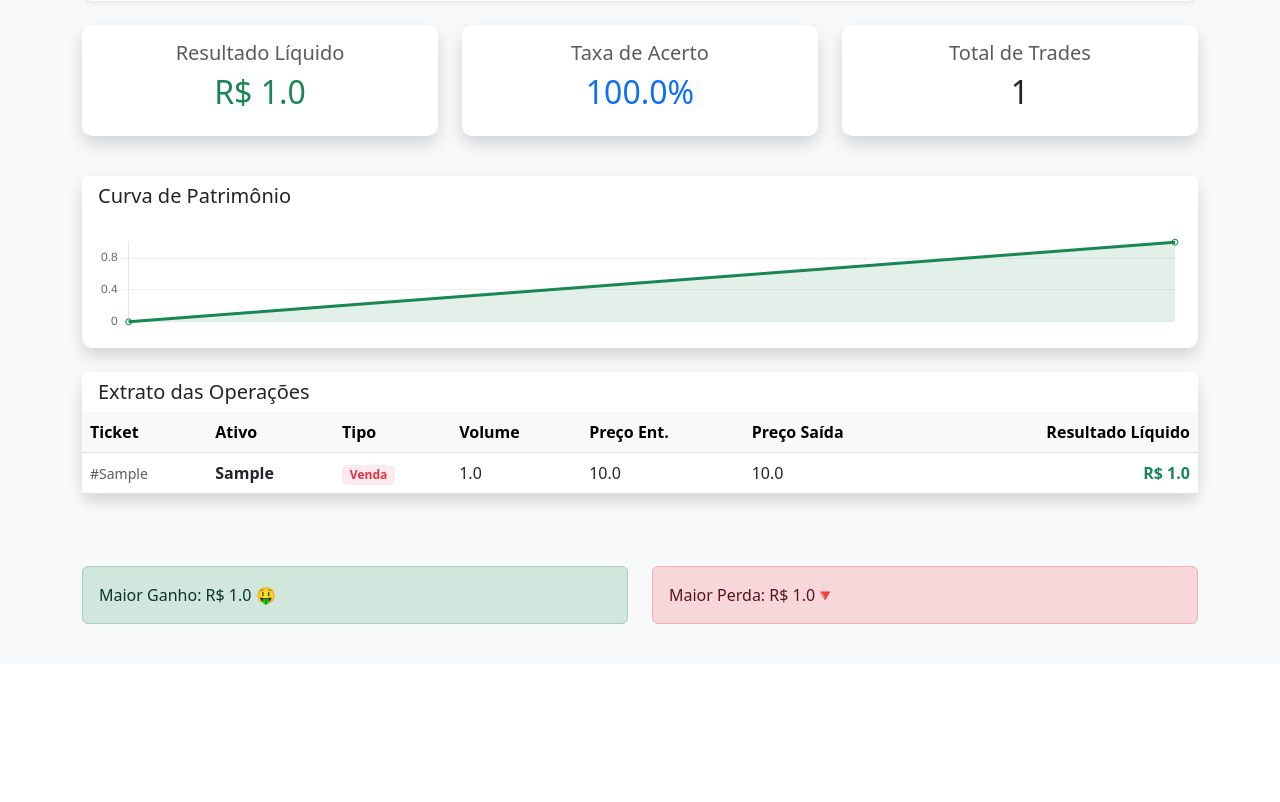
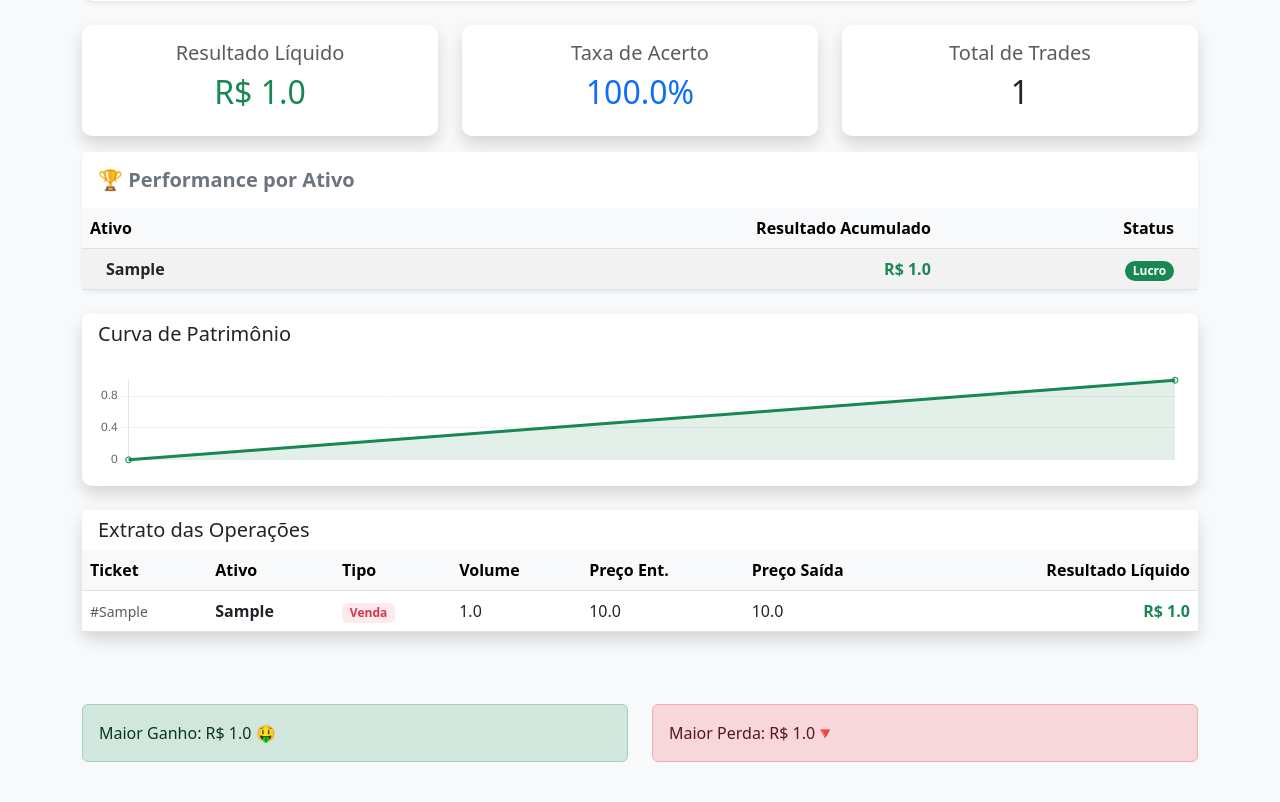
Before and after one commit to Adecidio/tradejournal-lite, a Flask app: page / in a window 1280 px wide. Shown: the part 259-1061 px from the top of the page. Before the commit the page ends 883 px from the top, so only its background shows below. Run offline with Flask 3, Linux system fonts and the light colour scheme; a user stored in the database is signed in; tables that the repository leaves empty hold one stand-in row (values such as "Sample post").

Commit message:
Adição de tabela de performance de diferente ativos

```diff
--- a/app/services.py
+++ b/app/services.py
@@ -146,7 +146,7 @@ def gerar_dados_dashboard(user):
         return {
             "total_trades": 0, "resultado_financeiro": 0, "maior_ganho": 0,
             "maior_perda": 0, "taxa_acerto": 0, "profit_factor": 0,
-            "grafico_dados": [], "lista_trades": []
+            "grafico_dados": [], "lista_trades": [], "performance_ativos": []
         }
 
     dados_lista = []
@@ -167,6 +167,7 @@ def gerar_dados_dashboard(user):
     if 'close_time' in df.columns:
         df['close_time'] = pd.to_datetime(df['close_time']).fillna(pd.Timestamp('1970-01-01'))
 
+    # --- CÁLCULOS GERAIS
     total_trades = len(df)
     resultado_financeiro = df['net_result'].sum()
     maior_lucro = df['net_result'].max()
@@ -183,9 +184,22 @@ def gerar_dados_dashboard(user):
         taxa_acerto = 0
         profit_factor = 0
 
+    # --- PERFORMANCE POR ATIVO ---
+    # Agrupa pelo símbolo e soma o resultado financeiro
+    # Reset index transforma o agrupamento de volta em colunas normais
+    df_ativos = df.groupby('symbol')['net_result'].sum().reset_index()
+
+    # Ordena do maior lucro para o menor (ou maior prejuízo)
+    df_ativos = df_ativos.sort_values(by='net_result', ascending=False)
+
+    # Converte para lista de dicionários para o HTML ler
+    performance_ativos = df_ativos.to_dict('records')
+
+    # Gráfico de Curva de Patrimônio
     lista_patrimonio = df['net_result'].cumsum().tolist()
     lista_patrimonio.insert(0, 0)
 
+    # Lista de Trades Detalhada
     df_sorted = df.sort_values(by='close_time', ascending=False)
     lista_trades_recente = df_sorted.to_dict('records')
 
@@ -198,5 +212,6 @@ def gerar_dados_dashboard(user):
         "taxa_acerto": round(taxa_acerto, 2),
         "profit_factor": profit_factor,
         "grafico_dados": lista_patrimonio,
-        "lista_trades": lista_trades_recente
+        "lista_trades": lista_trades_recente,
+        "performance_ativos": performance_ativos
     }
--- a/app/templates/dashboard.html
+++ b/app/templates/dashboard.html
@@ -78,6 +78,53 @@
             <div class="card-body">
                 <h5 class="text-muted">Total de Trades</h5>
                 <h2>{{ dados.total_trades }}</h2>
+            </div>
+        </div>
+    </div>
+</div>
+<div class="row mb-4">
+    <div class="col-12">
+        <div class="card border-0 shadow-sm h-100">
+            <div class="card-header bg-white border-0 py-3">
+                <h5 class="mb-0 fw-bold text-secondary">🏆 Performance por Ativo</h5>
+            </div>
+            <div class="card-body p-0">
+                <div class="table-responsive">
+                    <table class="table table-striped table-hover mb-0 align-middle">
+                        <thead class="table-light">
+                            <tr>
+                                <th class="ps-2">Ativo</th>
+                                <th class="text-end pe-4">Resultado Acumulado</th>
+                                <th class="text-end pe-4">Status</th>
+                            </tr>
+                        </thead>
+                        <tbody>
+                            {% for ativo in dados.performance_ativos %}
+                            <tr>
+                                <td class="ps-4 fw-bold">{{ ativo.symbol }}</td>
+                                <td class="text-end pe-4 fw-bold {{ 'text-success' if ativo.net_result >= 0 else 'text-danger' }}">
+                                    R$ {{ ativo.net_result|round(2) }}
+                                </td>
+                                <td class="text-end pe-4">
+                                    {% if ativo.net_result > 0 %}
+                                        <span class="badge bg-success rounded-pill">Lucro</span>
+                                    {% elif ativo.net_result < 0 %}
+                                        <span class="badge bg-danger rounded-pill">Prejuízo</span>
+                                    {% else %}
+                                        <span class="badge bg-secondary rounded-pill">0 a 0</span>
+                                    {% endif %}
+                                </td>
+                            </tr>
+                            {% else %}
+                            <tr>
+                                <td colspan="3" class="text-center text-muted py-3">
+                                    Nenhum dado para analisar ainda.
+                                </td>
+                            </tr>
+                            {% endfor %}
+                        </tbody>
+                    </table>
+                </div>
             </div>
         </div>
     </div>
```
